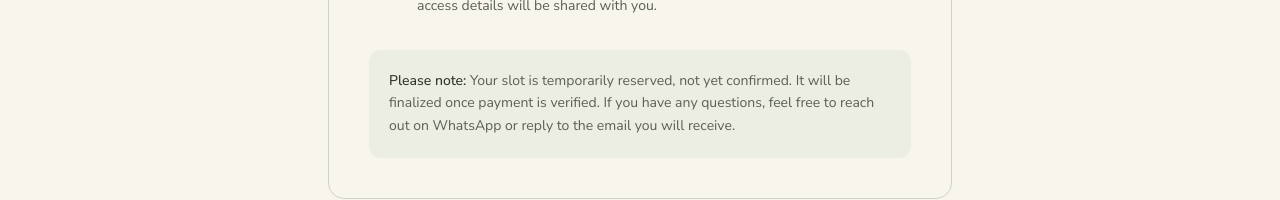
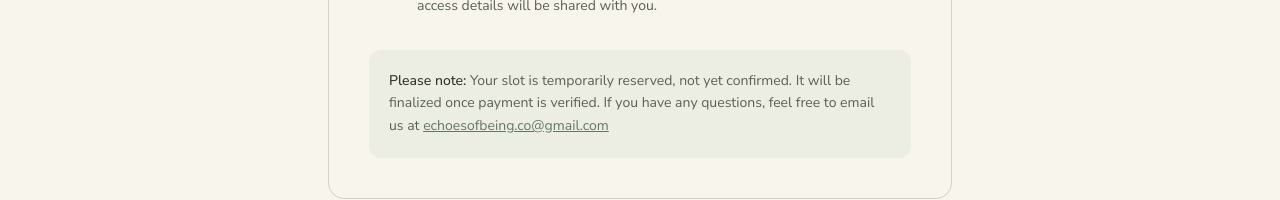
Before and after one commit to echoesofbeingco-design/echoesofbeing, a Next.js app: page /book/confirmed in a window 1280 px wide. Shown: the part 741-941 px from the top of the page. Built offline with nearby package versions, Linux system fonts and the light colour scheme; no server answers.

Commit message:
email updated

```diff
--- a/src/app/api/send-email/route.ts
+++ b/src/app/api/send-email/route.ts
@@ -85,7 +85,7 @@ function userSlotReservedEmail(booking: Record<string, unknown>) {
           </ul>
         </div>
         <p style="font-size: 13px; color: #5a6055; line-height: 1.7;">
-          If you have any questions, simply reply to this email or reach out on WhatsApp.
+          If you have any questions, reach out to us at <a href="mailto:echoesofbeing.co@gmail.com" style="color: #617962; text-decoration: underline;">echoesofbeing.co@gmail.com</a>
         </p>
         <p style="font-size: 13px; color: #5a6055; margin-top: 24px;">
           With care,<br/>
--- a/src/app/book/confirmed/page.tsx
+++ b/src/app/book/confirmed/page.tsx
@@ -99,7 +99,8 @@ function ConfirmedContent() {
             <span className="font-medium text-forest">Please note:</span> Your
             slot is temporarily reserved, not yet confirmed. It will be finalized
             once payment is verified. If you have any questions, feel free to
-            reach out on WhatsApp or reply to the email you will receive.
+            email us at{" "}
+            <a href="mailto:echoesofbeing.co@gmail.com" className="text-sage-600 underline hover:text-forest transition-colors">echoesofbeing.co@gmail.com</a>
           </p>
         </div>
       </div>
```
